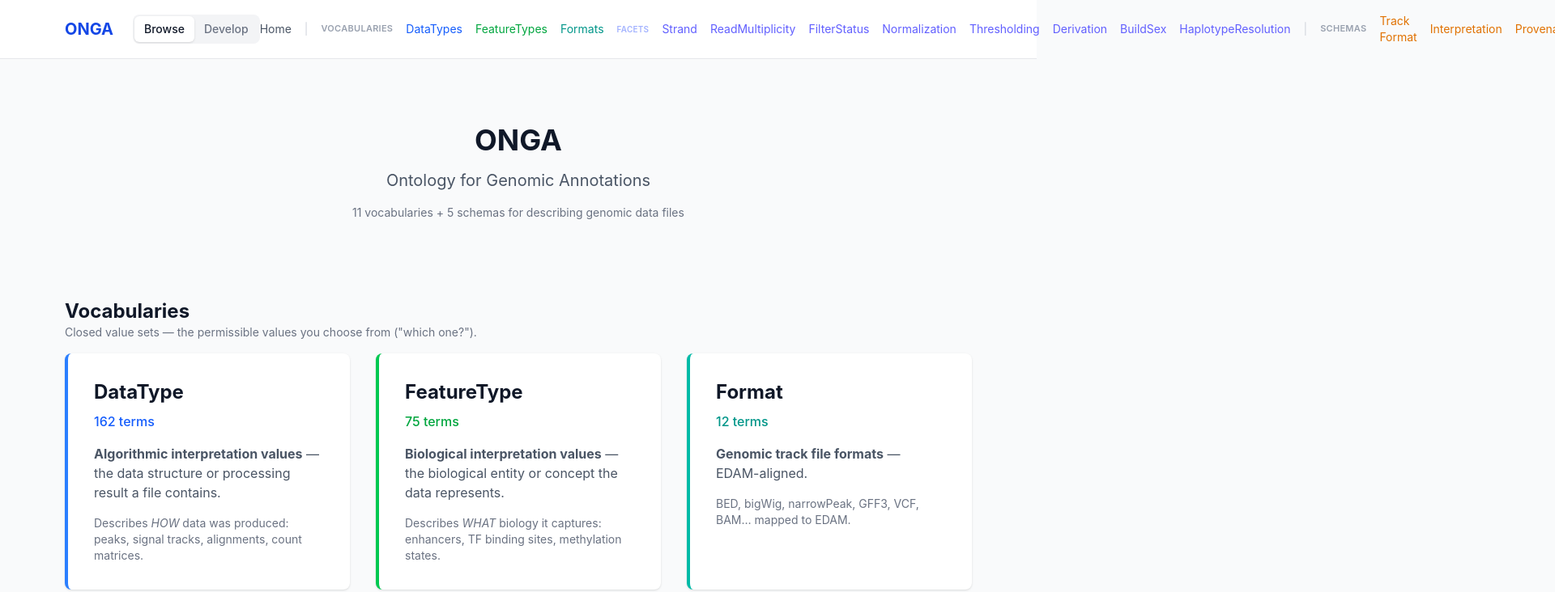
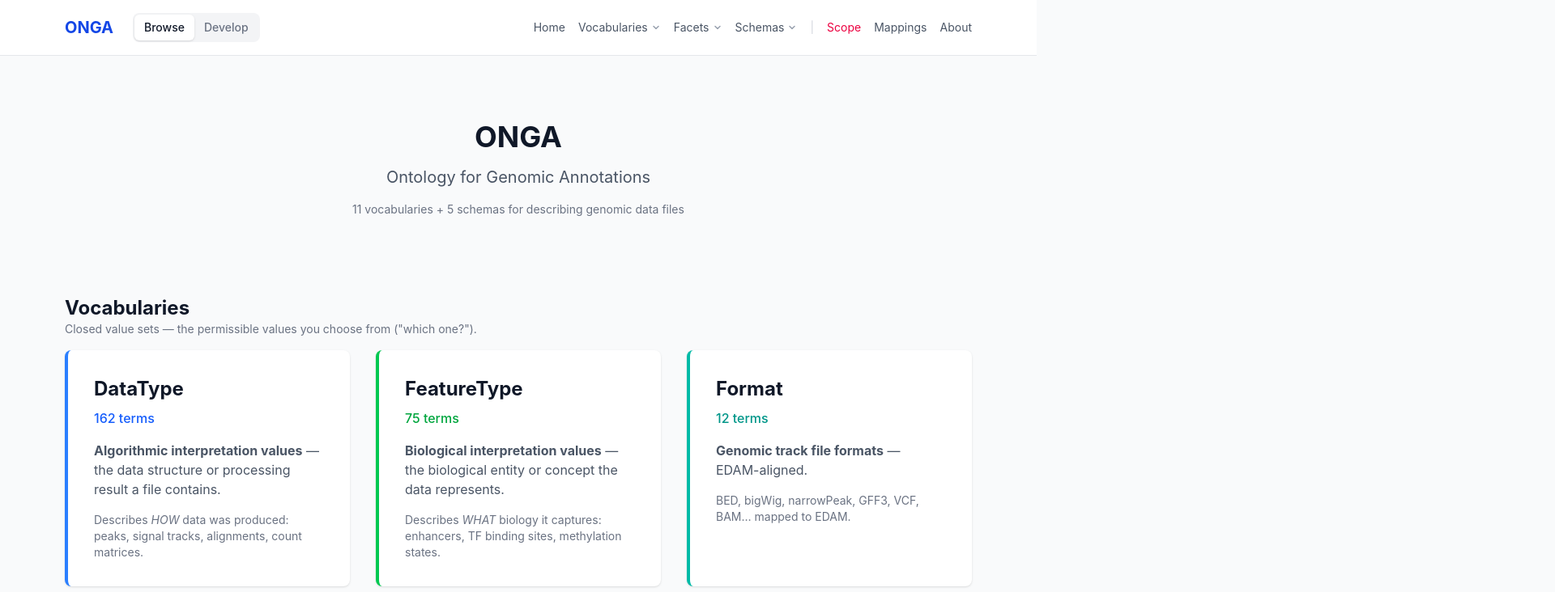
Before and after one commit to databio/onga, an Astro site in the folder site/: page / in a window 1280 px wide. Shown: the top 732 px of the page at 81% size, 1920 px wide, since content can reach past the window. Built offline with nearby package versions, Linux system fonts and the light colour scheme; Astro itself is replaced by a stand-in of ours.

Commit message:
Fix navbar overflow: group browse nav into dropdowns
The flat browse nav overflowed off the right edge. Collapse Vocabularies,
Facets, and Schemas into hover dropdowns (pure CSS, no JS); keep Home, Scope,
Mappings, About as direct links. Active-state coloring preserved per group.

```diff
--- a/site/src/layouts/Layout.astro
+++ b/site/src/layouts/Layout.astro
@@ -10,6 +10,46 @@ interface Props {
 
 const { title, description = 'ONGA - Ontology for Genomic Annotations', side = 'browse' } = Astro.props;
 const currentPath = Astro.url.pathname;
+
+// Grouped browse navigation, rendered as hover dropdowns to avoid overflow.
+const navGroups = [
+  {
+    label: 'Vocabularies',
+    color: { active: 'text-blue-700', item: 'text-blue-600', hover: 'hover:bg-blue-50 hover:text-blue-800' },
+    items: [
+      { href: '/data-types', label: 'DataTypes' },
+      { href: '/feature-types', label: 'FeatureTypes' },
+      { href: '/formats', label: 'Formats' },
+    ],
+  },
+  {
+    label: 'Facets',
+    color: { active: 'text-indigo-700', item: 'text-indigo-500', hover: 'hover:bg-indigo-50 hover:text-indigo-800' },
+    items: [
+      { href: '/strand-orientation', label: 'Strand' },
+      { href: '/read-multiplicity', label: 'ReadMultiplicity' },
+      { href: '/filter-status', label: 'FilterStatus' },
+      { href: '/normalization', label: 'Normalization' },
+      { href: '/thresholding', label: 'Thresholding' },
+      { href: '/derivation', label: 'Derivation' },
+      { href: '/reference-build-sex', label: 'BuildSex' },
+      { href: '/haplotype-resolution', label: 'HaplotypeResolution' },
+    ],
+  },
+  {
+    label: 'Schemas',
+    color: { active: 'text-amber-700', item: 'text-amber-600', hover: 'hover:bg-amber-50 hover:text-amber-800' },
+    items: [
+      { href: '/track-format', label: 'Track Format' },
+      { href: '/track-interpretation', label: 'Interpretation' },
+      { href: '/track-provenance', label: 'Provenance' },
+      { href: '/track-geometry', label: 'Geometry' },
+      { href: '/reference-genome', label: 'Reference Genome' },
+    ],
+  },
+];
+
+const isActive = (p: string) => currentPath.startsWith(url(p));
 ---
 
 <!DOCTYPE html>
@@ -54,27 +94,41 @@ const currentPath = Astro.url.pathname;
             {side === 'browse' ? (
               <>
                 <a href={url("/")} class:list={['hover:text-gray-900', currentPath === url('/') ? 'text-gray-900 font-medium' : 'text-gray-600']}>Home</a>
-                <span class="text-gray-300">|</span>
-                <span class="text-[11px] uppercase tracking-wide text-gray-400 font-semibold">Vocabularies</span>
-                <a href={url("/data-types")} class:list={['hover:text-blue-800', currentPath.startsWith(url('/data-types')) ? 'text-blue-700 font-medium' : 'text-blue-600']}>DataTypes</a>
-                <a href={url("/feature-types")} class:list={['hover:text-green-800', currentPath.startsWith(url('/feature-types')) ? 'text-green-700 font-medium' : 'text-green-600']}>FeatureTypes</a>
-                <a href={url("/formats")} class:list={['hover:text-teal-800', currentPath.startsWith(url('/formats')) ? 'text-teal-700 font-medium' : 'text-teal-600']}>Formats</a>
-                <span class="text-[10px] uppercase tracking-wide text-indigo-300 font-semibold">facets</span>
-                <a href={url("/strand-orientation")} class:list={['hover:text-indigo-800', currentPath.startsWith(url('/strand-orientation')) ? 'text-indigo-700 font-medium' : 'text-indigo-500']}>Strand</a>
-                <a href={url("/read-multiplicity")} class:list={['hover:text-indigo-800', currentPath.startsWith(url('/read-multiplicity')) ? 'text-indigo-700 font-medium' : 'text-indigo-500']}>ReadMultiplicity</a>
-                <a href={url("/filter-status")} class:list={['hover:text-indigo-800', currentPath.startsWith(url('/filter-status')) ? 'text-indigo-700 font-medium' : 'text-indigo-500']}>FilterStatus</a>
-                <a href={url("/normalization")} class:list={['hover:text-indigo-800', currentPath.startsWith(url('/normalization')) ? 'text-indigo-700 font-medium' : 'text-indigo-500']}>Normalization</a>
-                <a href={url("/thresholding")} class:list={['hover:text-indigo-800', currentPath.startsWith(url('/thresholding')) ? 'text-indigo-700 font-medium' : 'text-indigo-500']}>Thresholding</a>
-                <a href={url("/derivation")} class:list={['hover:text-indigo-800', currentPath.startsWith(url('/derivation')) ? 'text-indigo-700 font-medium' : 'text-indigo-500']}>Derivation</a>
-                <a href={url("/reference-build-sex")} class:list={['hover:text-indigo-800', currentPath.startsWith(url('/reference-build-sex')) ? 'text-indigo-700 font-medium' : 'text-indigo-500']}>BuildSex</a>
-                <a href={url("/haplotype-resolution")} class:list={['hover:text-indigo-800', currentPath.startsWith(url('/haplotype-resolution')) ? 'text-indigo-700 font-medium' : 'text-indigo-500']}>HaplotypeResolution</a>
-                <span class="text-gray-300">|</span>
-                <span class="text-[11px] uppercase tracking-wide text-gray-400 font-semibold">Schemas</span>
-                <a href={url("/track-format")} class:list={['hover:text-amber-800', currentPath.startsWith(url('/track-format')) ? 'text-amber-700 font-medium' : 'text-amber-600']}>Track Format</a>
-                <a href={url("/track-interpretation")} class:list={['hover:text-amber-800', currentPath.startsWith(url('/track-interpretation')) ? 'text-amber-700 font-medium' : 'text-amber-600']}>Interpretation</a>
-                <a href={url("/track-provenance")} class:list={['hover:text-amber-800', currentPath.startsWith(url('/track-provenance')) ? 'text-amber-700 font-medium' : 'text-amber-600']}>Provenance</a>
-                <a href={url("/track-geometry")} class:list={['hover:text-amber-800', currentPath.startsWith(url('/track-geometry')) ? 'text-amber-700 font-medium' : 'text-amber-600']}>Geometry</a>
-                <a href={url("/reference-genome")} class:list={['hover:text-amber-800', currentPath.startsWith(url('/reference-genome')) ? 'text-amber-700 font-medium' : 'text-amber-600']}>Reference Genome</a>
+                {navGroups.map((group) => {
+                  const groupActive = group.items.some((i) => isActive(i.href));
+                  return (
+                    <div class="relative group">
+                      <button
+                        type="button"
+                        class:list={[
+                          'flex items-center gap-1 hover:text-gray-900',
+                          groupActive ? `${group.color.active} font-medium` : 'text-gray-600',
+                        ]}
+                      >
+                        {group.label}
+                        <svg class="w-3 h-3 text-gray-400 transition-transform group-hover:rotate-180" viewBox="0 0 12 12" fill="none" stroke="currentColor" stroke-width="1.5">
+                          <path d="M3 4.5L6 7.5L9 4.5" stroke-linecap="round" stroke-linejoin="round" />
+                        </svg>
+                      </button>
+                      <div class="absolute right-0 top-full pt-2 hidden group-hover:block z-50">
+                        <div class="bg-white border border-gray-200 rounded-lg shadow-lg py-1 min-w-[12rem]">
+                          {group.items.map((item) => (
+                            <a
+                              href={url(item.href)}
+                              class:list={[
+                                'block px-4 py-2 whitespace-nowrap',
+                                group.color.hover,
+                                isActive(item.href) ? `${group.color.active} font-medium` : group.color.item,
+                              ]}
+                            >
+                              {item.label}
+                            </a>
+                          ))}
+                        </div>
+                      </div>
+                    </div>
+                  );
+                })}
                 <span class="text-gray-300">|</span>
                 <a href={url("/scope")} class:list={['hover:text-rose-800', currentPath.startsWith(url('/scope')) ? 'text-rose-700 font-medium' : 'text-rose-600']}>Scope</a>
                 <a href={url("/mappings")} class:list={['hover:text-gray-900', currentPath.startsWith(url('/mappings')) ? 'text-gray-900 font-medium' : 'text-gray-600']}>Mappings</a>
```
